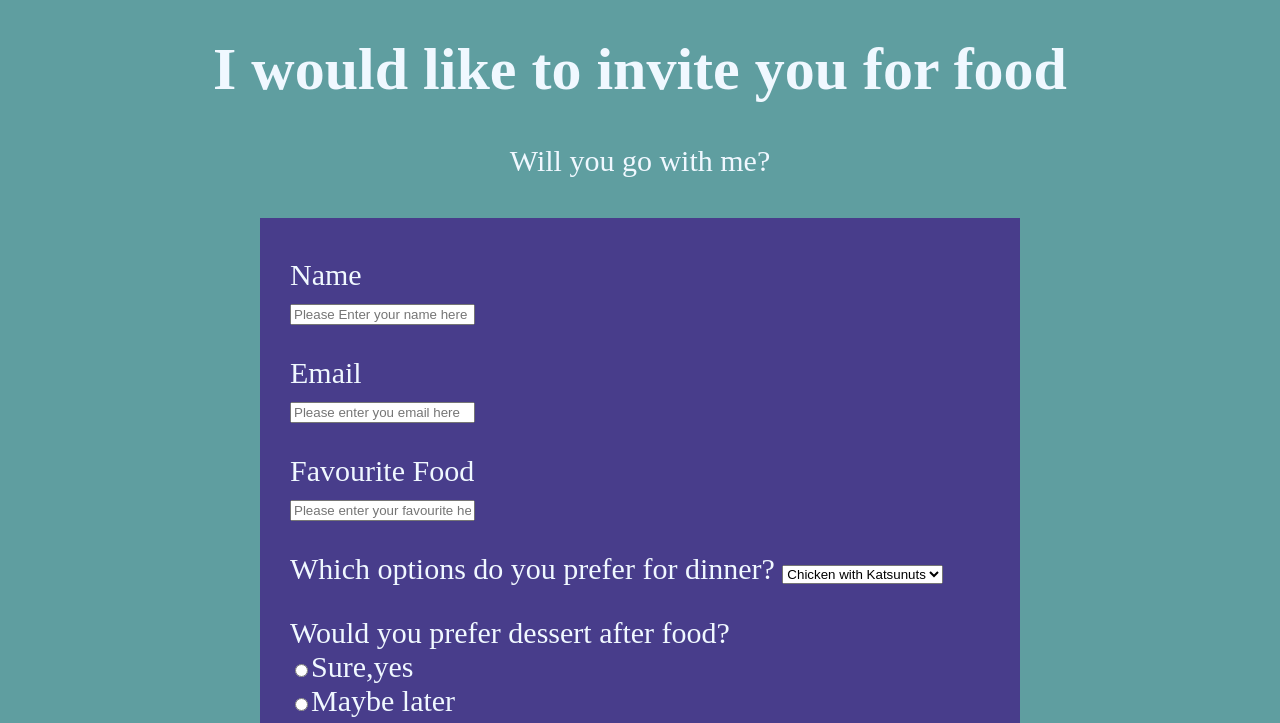
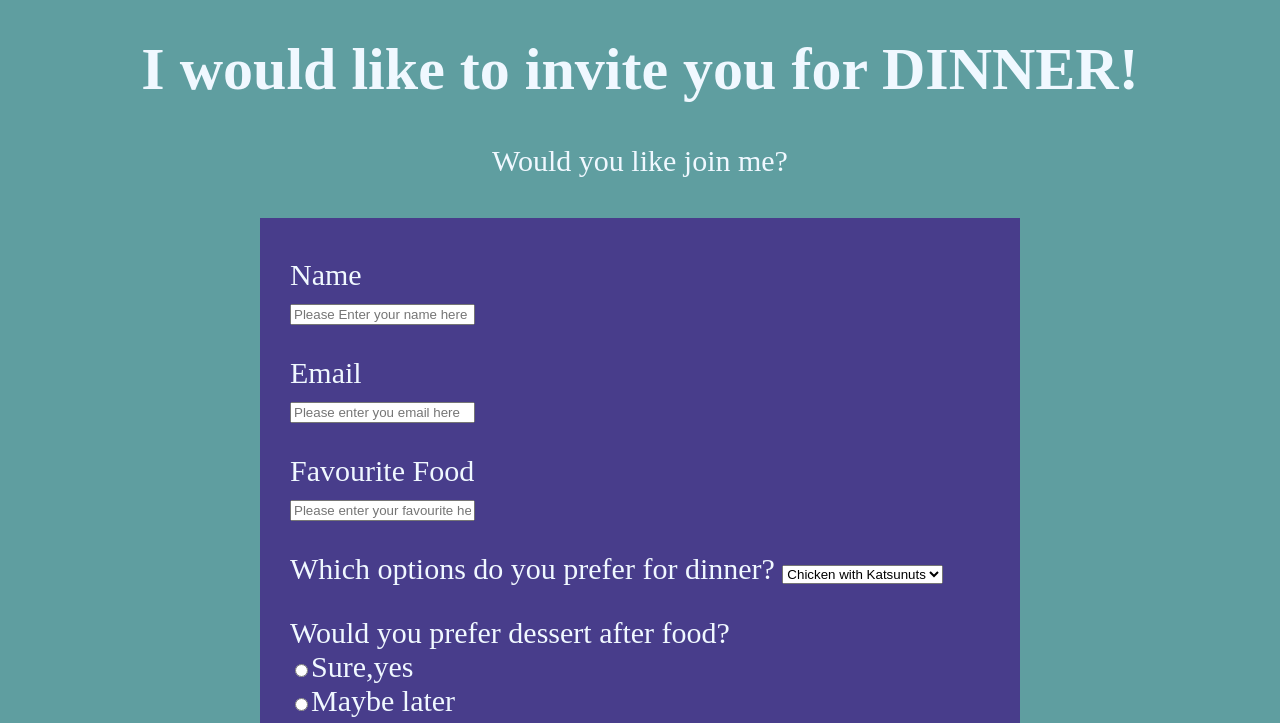
Before and after one commit to Chonthichar/Survey-form, a plain HTML site: page index.html in a window 1280 px wide. Shown: the part 65-788 px from the top of the page. Drawn offline with Linux system fonts and the light colour scheme.

Commit message:
Update index.html

```diff
--- a/index.html
+++ b/index.html
@@ -63,8 +63,8 @@
 </body>
 
 <body>
-<h1 id="title">I would like to invite you for food</h1>
-<p id="description"> Will you go with me?</p>
+<h1 id="title">I would like to invite you for DINNER!</h1>
+<p id="description"> Would you like join me?</p>
 
 <form id="survey-form" action="https://formspree.io/f/mbjqklbp" method="POST">
     <div class="form-control">
```
